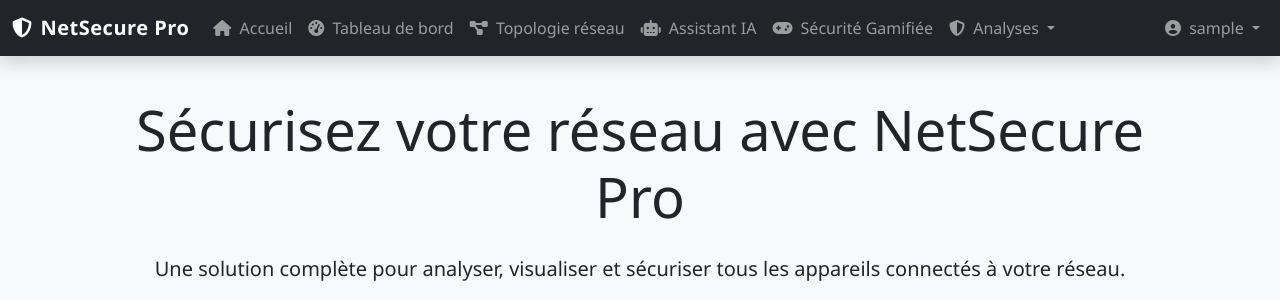
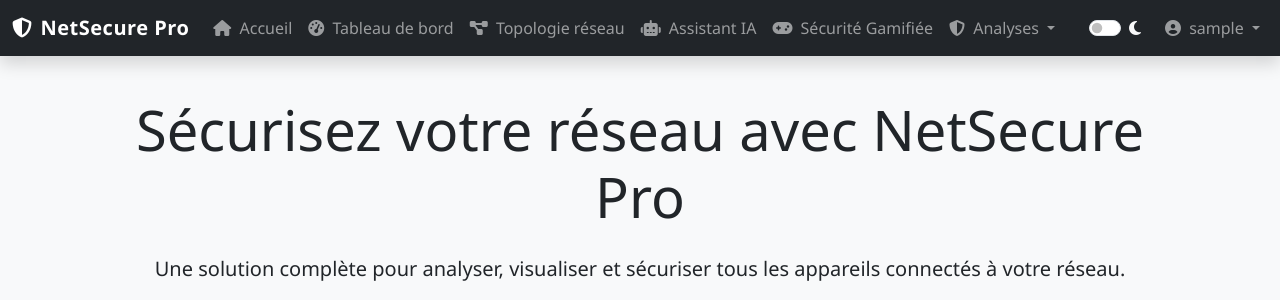
Before and after one commit to wardam-me/ai_project, a Flask app: page / in a window 1280 px wide. Shown: the top 300 px of the page. Run offline with Flask 3, Linux system fonts and the light colour scheme; the visitor is signed in with stand-in values (Sample User, id 1); some libraries are stand-ins or nearby versions.

Commit message:
Assistant checkpoint: Added dark mode toggle with automatic theme detection
Assistant generated file changes:
- templates/base.html: Add dark mode toggle button to navbar, Add dark mode script to base template
- static/css/style.css: Add dark mode CSS styles
Add dark mode CSS styles
Update card and table styles for dark mode
Add dark mode CSS styles
Update card and table styles for dark mode
Update form controls for dark mode
Add dark mode CSS styles
Update card and table styles for dark mode
Update form controls for dark mode
Update table styles for dark mode
- static/js/dark-mode.js: Add dark mode toggle functionality

---

User prompt:

Add dark mode toggle

```diff
--- a/static/css/style.css
+++ b/static/css/style.css
@@ -1,23 +1,29 @@
-/* Styles généraux */
 :root {
-    --primary-color: #3498db;
-    --secondary-color: #2c3e50;
-    --success-color: #2ecc71;
-    --warning-color: #f39c12;
-    --danger-color: #e74c3c;
-    --info-color: #3498db;
-    --light-color: #ecf0f1;
-    --dark-color: #2c3e50;
-    --muted-color: #95a5a6;
-    --body-bg: #f8f9fa;
-    --card-shadow: 0 4px 6px rgba(0, 0, 0, 0.1);
-    --transition-speed: 0.3s;
+    --background-color: #f8f9fa;
+    --text-color: #212529;
+    --card-bg: #ffffff;
+    --border-color: #dee2e6;
+    --primary-color: #0d6efd;
+    --secondary-bg: #e9ecef;
+    --hover-bg: #f8f9fa;
 }
 
+[data-theme="dark"] {
+    --background-color: #212529;
+    --text-color: #f8f9fa;
+    --card-bg: #343a40;
+    --border-color: #495057;
+    --primary-color: #0d6efd;
+    --secondary-bg: #2c3034;
+    --hover-bg: #343a40;
+}
+
+/* Styles généraux */
 body {
-    background-color: var(--body-bg);
+    background-color: var(--background-color);
+    color: var(--text-color);
     font-family: 'Segoe UI', Tahoma, Geneva, Verdana, sans-serif;
-    padding-bottom: 60px; /* Pour le footer fixe */
+    transition: background-color 0.3s ease, color 0.3s ease;
 }
 
 .navbar-brand {
--- /dev/null
+++ b/static/js/dark-mode.js
@@ -0,0 +1,38 @@
+
+/**
+ * Dark Mode Toggle Functionality
+ */
+document.addEventListener('DOMContentLoaded', function() {
+    const darkModeToggle = document.getElementById('darkModeToggle');
+    const icon = darkModeToggle.nextElementSibling.querySelector('i');
+
+    // Check for saved theme preference or use preferred color scheme
+    const savedTheme = localStorage.getItem('theme');
+
+    if (savedTheme === 'dark' || (!savedTheme && window.matchMedia('(prefers-color-scheme: dark)').matches)) {
+        document.documentElement.setAttribute('data-theme', 'dark');
+        darkModeToggle.checked = true;
+        icon.classList.remove('fa-moon');
+        icon.classList.add('fa-sun');
+    } else {
+        document.documentElement.setAttribute('data-theme', 'light');
+        darkModeToggle.checked = false;
+        icon.classList.remove('fa-sun');
+        icon.classList.add('fa-moon');
+    }
+
+    // Toggle theme when the switch is clicked
+    darkModeToggle.addEventListener('change', function() {
+        if (this.checked) {
+            document.documentElement.setAttribute('data-theme', 'dark');
+            localStorage.setItem('theme', 'dark');
+            icon.classList.remove('fa-moon');
+            icon.classList.add('fa-sun');
+        } else {
+            document.documentElement.setAttribute('data-theme', 'light');
+            localStorage.setItem('theme', 'light');
+            icon.classList.remove('fa-sun');
+            icon.classList.add('fa-moon');
+        }
+    });
+});
--- a/templates/base.html
+++ b/templates/base.html
@@ -70,6 +70,14 @@
                     {% endif %}
                 </ul>
                 <ul class="navbar-nav ms-auto">
+                    <li class="nav-item me-3">
+                        <div class="form-check form-switch mt-2">
+                            <input class="form-check-input" type="checkbox" id="darkModeToggle">
+                            <label class="form-check-label" for="darkModeToggle">
+                                <i class="fas fa-moon text-light"></i>
+                            </label>
+                        </div>
+                    </li>
                     {% if current_user.is_authenticated %}
                     <li class="nav-item dropdown">
                         <a class="nav-link dropdown-toggle" href="#" id="navbarDropdown" role="button" data-bs-toggle="dropdown" aria-expanded="false">
@@ -135,6 +143,7 @@
 
     <!-- JS commun -->
     <script src="{{ url_for('static', filename='js/script.js') }}"></script>
+    <script src="{{ url_for('static', filename='js/dark-mode.js') }}"></script>
 
     <!-- Bloc pour JS spécifique à la page -->
     {% block extra_js %}{% endblock %}
```
Also changed, not shown: other parts of static/css/style.css (+41 -1 lines).
